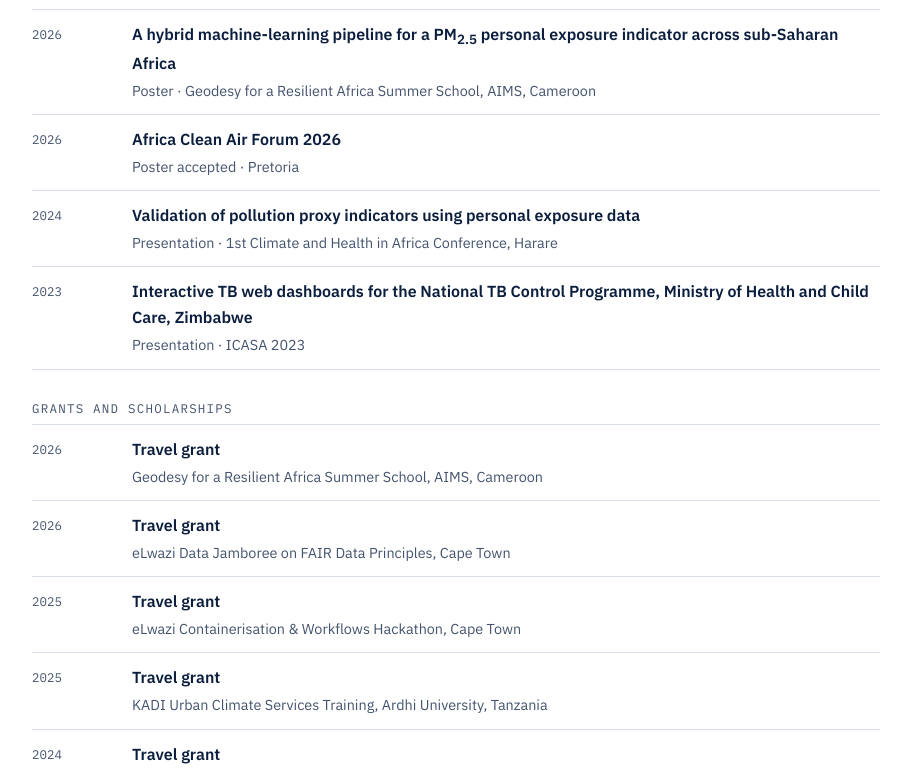
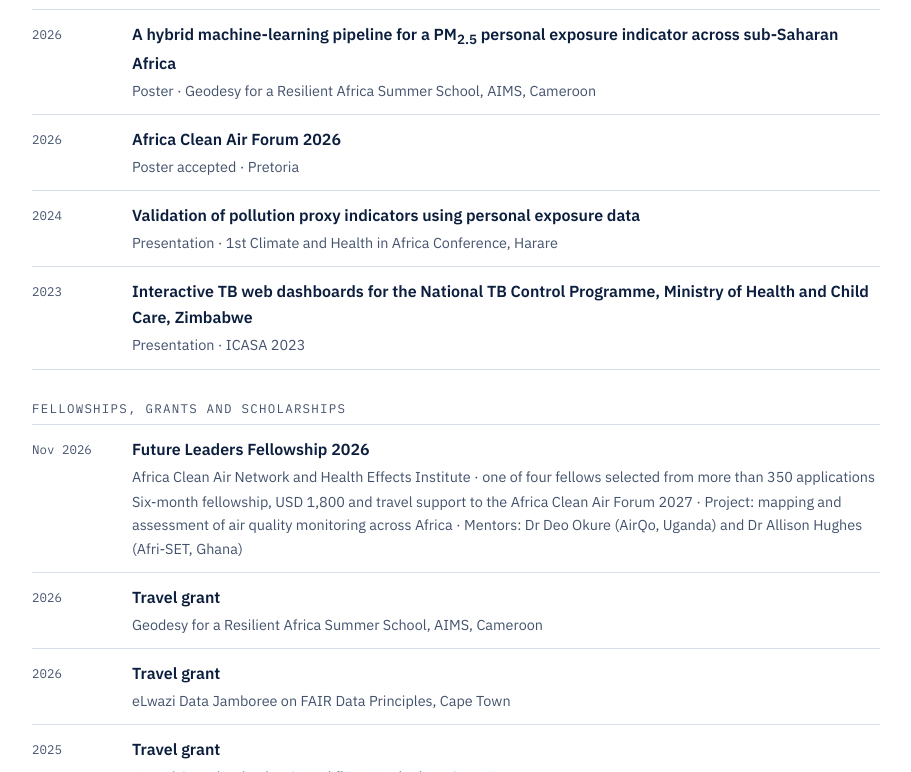
Before and after one commit to Hbnyoni/Hbnyoni.github.io, a plain HTML site: page index.html in a window 1280 px wide. Shown: the part 5551-6323 px from the top of the page, without its empty margins (304-1215 px from the left). Drawn offline with Linux system fonts and the light colour scheme.

Commit message:
Add the 2026 Future Leaders Fellowship (AfriCAN and HEI)
Co-Authored-By: Claude Opus 5.5 <noreply@anthropic.com>
Claude-Session: https://claude.ai/code/session_01NTUYM65oBk8EssCEeLK7fV

```diff
--- a/index.html
+++ b/index.html
@@ -437,7 +437,7 @@ html{scroll-behavior:smooth}
     <div class="wrap">
       <p class="label">Talks</p>
       <div class="body">
-        <h2>Presentations, grants and scholarships</h2>
+        <h2>Presentations, fellowships and grants</h2>
         <p class="sub">Presentations</p>
         <ul class="edu dated">
           <li><p class="when">Oct 2026</p><div><p><b>SPECTRA: transforming low-cost sensor and GPS data into personal air pollution exposure intelligence for African health research</b></p><p class="org">Oral presentation · AARSE 2026, 30th anniversary conference, Harare</p></div></li>
@@ -453,8 +453,9 @@ html{scroll-behavior:smooth}
           <li><p class="when">2024</p><div><p><b>Validation of pollution proxy indicators using personal exposure data</b></p><p class="org">Presentation · 1st Climate and Health in Africa Conference, Harare</p></div></li>
           <li><p class="when">2023</p><div><p><b>Interactive TB web dashboards for the National TB Control Programme, Ministry of Health and Child Care, Zimbabwe</b></p><p class="org">Presentation · ICASA 2023</p></div></li>
         </ul>
-        <p class="sub">Grants and scholarships</p>
+        <p class="sub">Fellowships, grants and scholarships</p>
         <ul class="edu dated">
+          <li><p class="when">Nov 2026</p><div><p><b>Future Leaders Fellowship 2026</b></p><p class="org">Africa Clean Air Network and Health Effects Institute · one of four fellows selected from more than 350 applications</p><p class="org">Six-month fellowship, USD 1,800 and travel support to the Africa Clean Air Forum 2027 · Project: mapping and assessment of air quality monitoring across Africa · Mentors: Dr Deo Okure (AirQo, Uganda) and Dr Allison Hughes (Afri-SET, Ghana)</p></div></li>
           <li><p class="when">2026</p><div><p><b>Travel grant</b></p><p class="org">Geodesy for a Resilient Africa Summer School, AIMS, Cameroon</p></div></li>
           <li><p class="when">2026</p><div><p><b>Travel grant</b></p><p class="org">eLwazi Data Jamboree on FAIR Data Principles, Cape Town</p></div></li>
           <li><p class="when">2025</p><div><p><b>Travel grant</b></p><p class="org">eLwazi Containerisation &amp; Workflows Hackathon, Cape Town</p></div></li>
```
